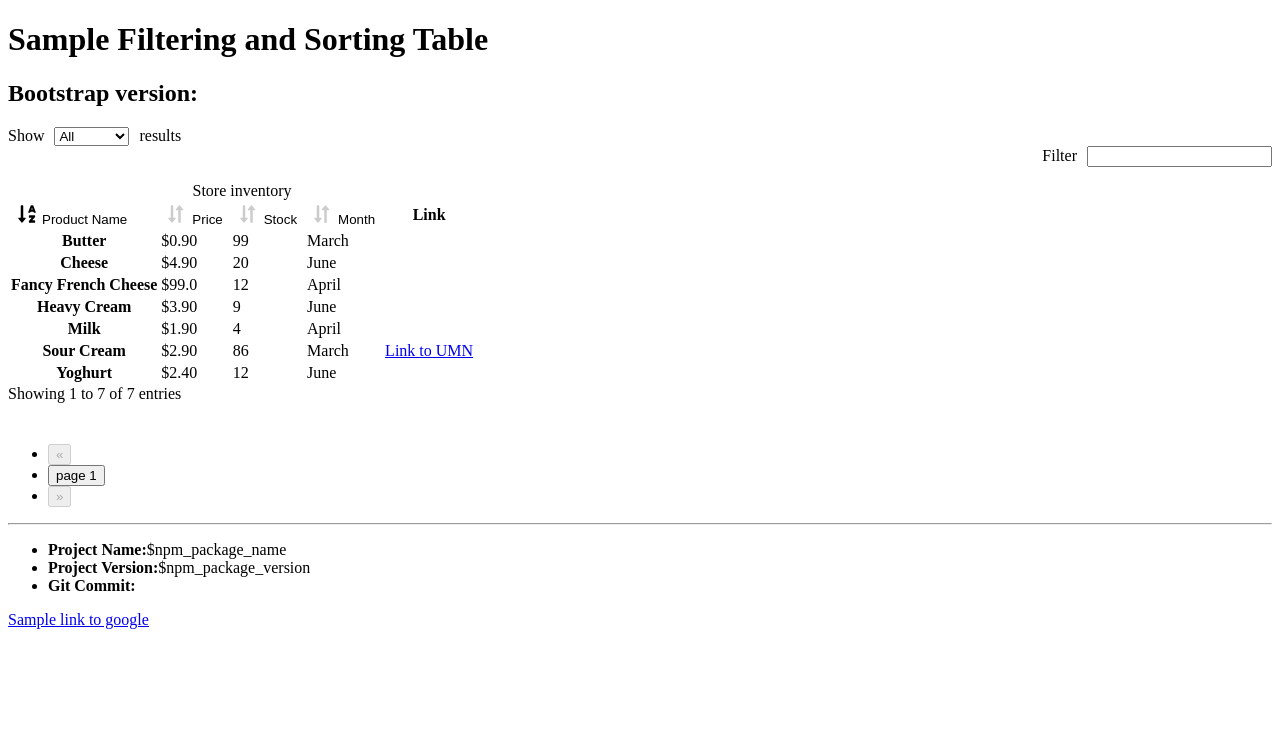
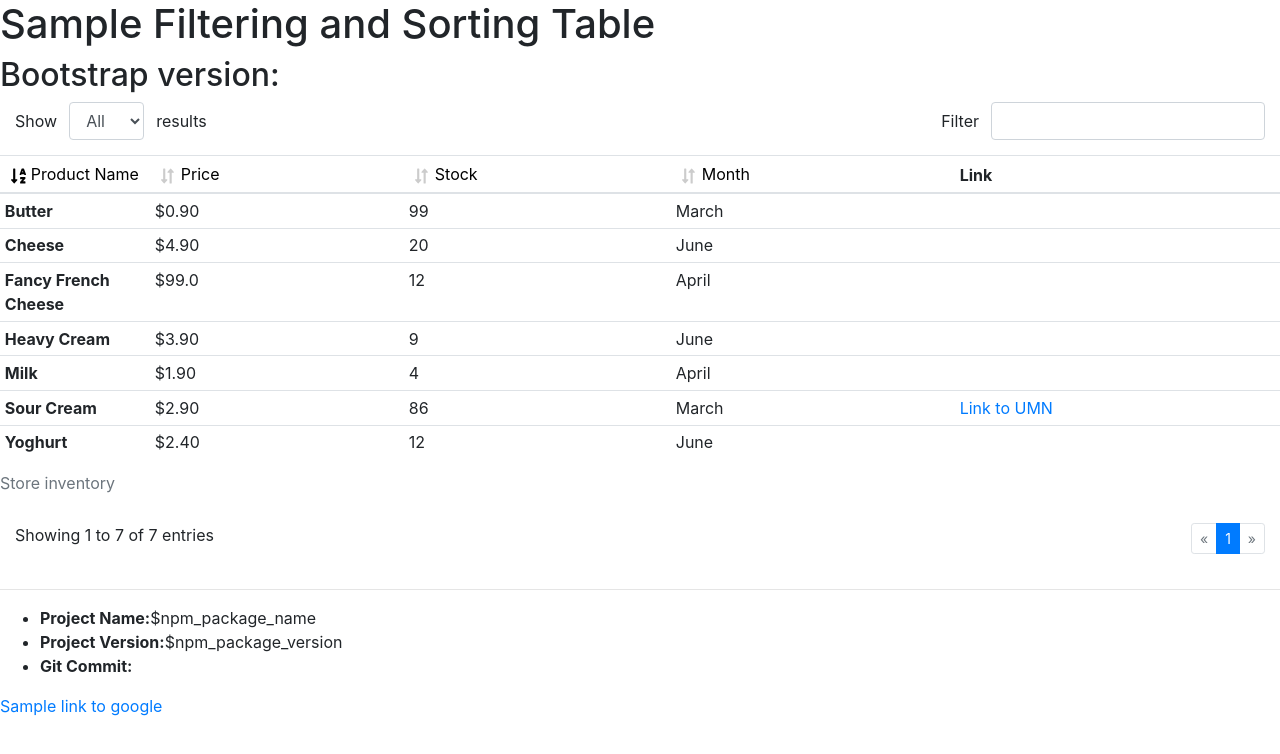
Before and after one commit to mydobie/sortTable, a React app: page / in a window 1280 px wide. Shown: the top 754 px of the page. Built offline with nearby package versions, Linux system fonts and the light colour scheme.

Commit message:
Add classname and style to headers

```diff
--- a/public/index.html
+++ b/public/index.html
@@ -4,10 +4,10 @@
     <meta charset="utf-8" />
 
     <meta name="viewport" content="width=device-width, initial-scale=1" />
-    <!-- <link
+    <link
       href="https://stackpath.bootstrapcdn.com/bootstrap/4.5.2/css/bootstrap.min.css"
       rel="stylesheet"
-    /> -->
+    />
 
     <title>React App</title>
   </head>
--- a/src/App.tsx
+++ b/src/App.tsx
@@ -3,8 +3,14 @@ import SortTable from './Components/SortTable';
 
 function App() {
   const headers = [
-    { name: 'Product Name', key: 'name', type: 'alpha', rowheader: true },
-    { name: 'Price', key: 'price' },
+    {
+      name: 'Product Name',
+      key: 'name',
+      type: 'alpha',
+      rowheader: true,
+      style: { width: '150px' },
+    },
+    { name: 'Price', key: 'price', className: 'priceRow' },
     { name: 'Stock', key: 'stock' },
     { name: 'Month', key: 'month', sortKey: 'monthValue' },
     { name: 'Link', key: 'url', noSort: true, noFilter: true },
--- a/src/Components/SortTable.tsx
+++ b/src/Components/SortTable.tsx
@@ -3,9 +3,7 @@ Like a lightweight data tables (https://datatables.net/)
 */
 
 /* TODO:
-  - Add all the accessibility stuff
-    - Skip pagination link
-  - Allow for descending initial sort
+  - Allow for custom header styles
   - Update read me.
   - Add responsive piece
     - Hide column on small screen AND/OR
@@ -37,6 +35,8 @@ type headerDataType = {
   noSort?: boolean;
   noFilter?: boolean;
   rowheader?: boolean;
+  className?: 'string';
+  style?: Object;
 };
 
 interface Props {
@@ -103,8 +103,6 @@ const SortTable = (props: Props): JSX.Element => {
 
   /* ********************************* */
   React.useEffect(() => {
-    // initalSort = headerObj
-    // initalSortColumn
     const initialSortColumn: headerDataType | undefined = initialSort
       ? headers.find((header) => header.key === initialSort)
       : undefined;
@@ -192,7 +190,13 @@ const SortTable = (props: Props): JSX.Element => {
   const buildHeaders = (
     <tr aria-rowindex={showPagination ? 1 : undefined}>
       {headers.map((header) => (
-        <th scope='col' key={header.key} aria-sort={setAriaSort(header.key)}>
+        <th
+          scope='col'
+          key={header.key}
+          aria-sort={setAriaSort(header.key)}
+          style={header.style}
+          className={header.className}
+        >
           {headerButton(header)}
         </th>
       ))}
```
